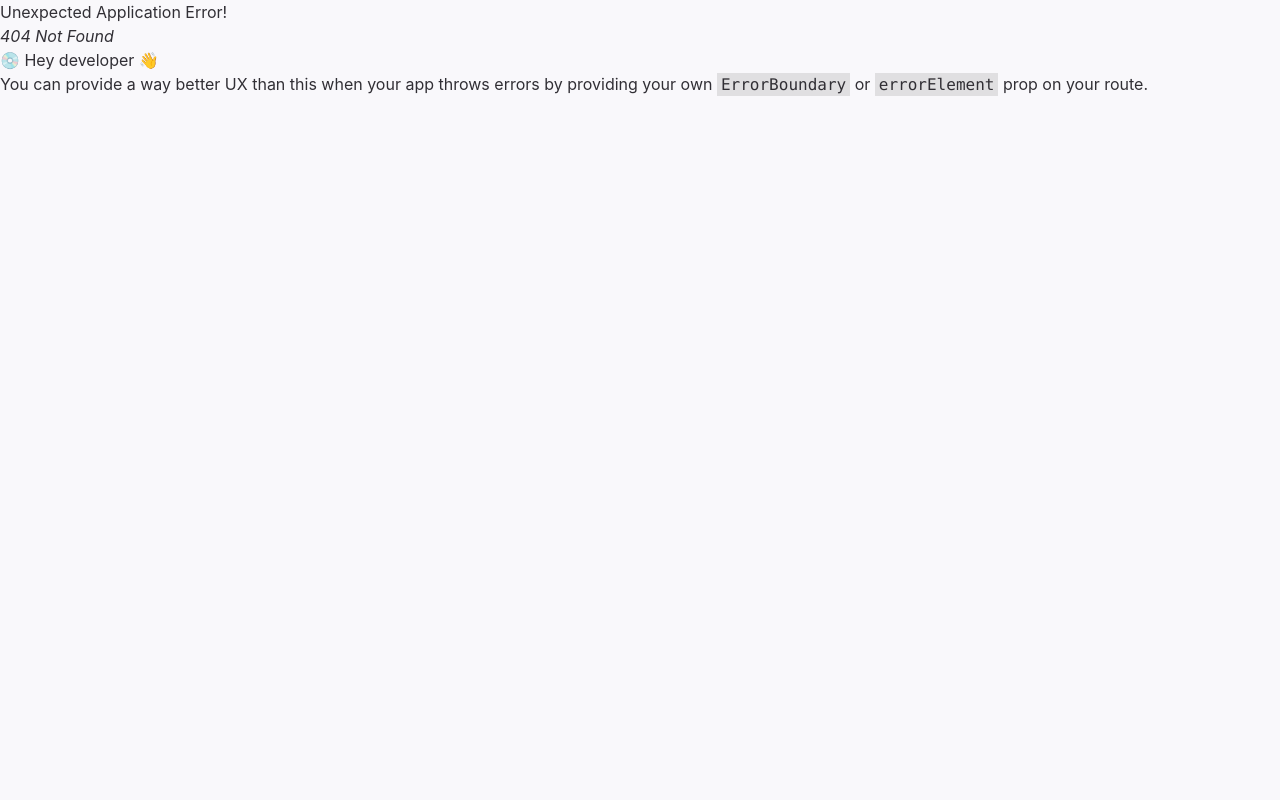
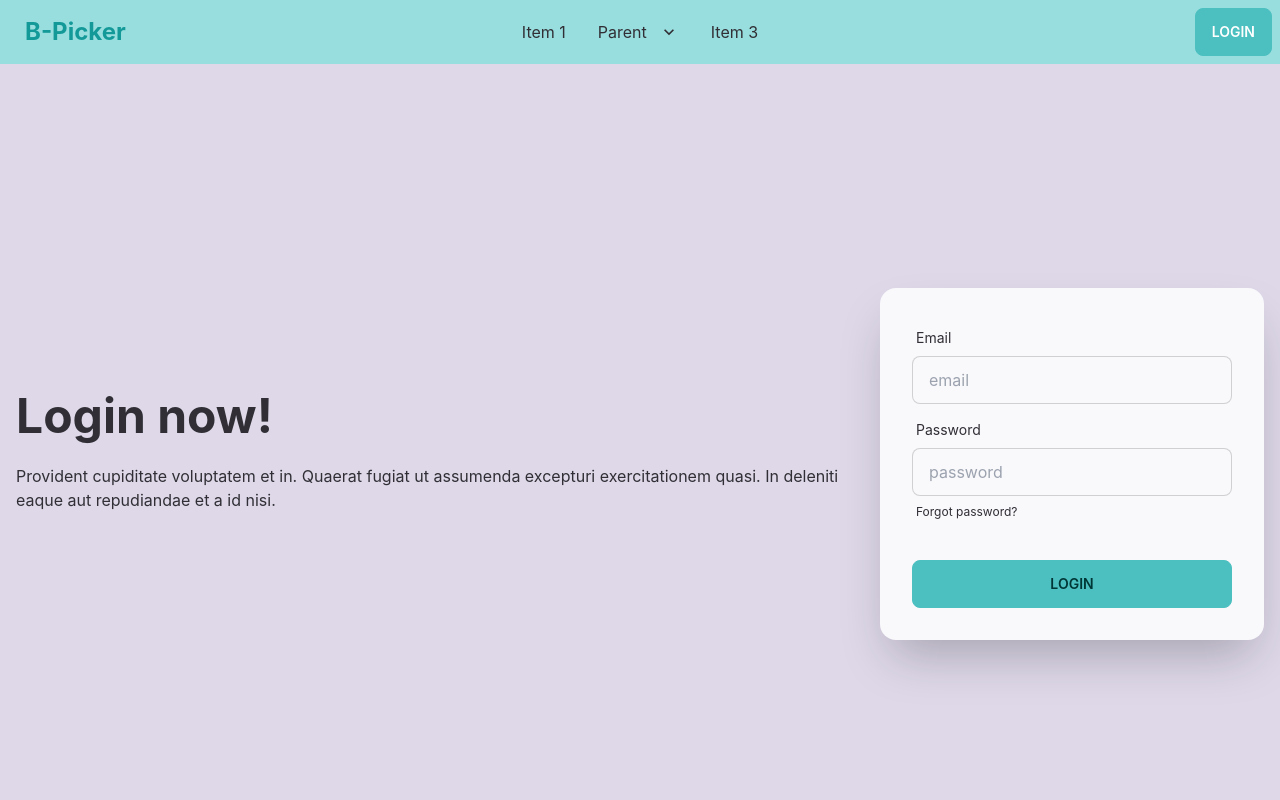
Before and after one commit to Syeda-Aisha-Ahmad/b-picker_client_repo, a React (Create React App) app: page /login in a window 1280 px wide. Before the commit this address had no page. Shown: the top 800 px of the page. Built offline with nearby package versions, Linux system fonts and the light colour scheme.

Commit message:
404 page

```diff
--- /dev/null
+++ b/src/Pages/404/NotFound.js
@@ -0,0 +1,18 @@
+import React from 'react';
+import { Link } from 'react-router-dom';
+import image from '../../assets/404-Page.jpg'
+
+const NotFound = () => {
+    return (
+        <div >
+            <img src={image} alt="" className='mx-auto' />
+            <div className='text-center'>
+                <h1 className='font-bold text-3xl mt-5 mb-3'>Look like you're lost</h1>
+                <p className='text-lg text-neutral mb-5'>the page you are looking for not availabe!</p>
+                <Link to={"/"} className='btn btn-accent rounded'>Go to Home</Link>
+            </div>
+        </div>
+    );
+};
+
+export default NotFound;
--- /dev/null
+++ b/src/Pages/Login/Login.js
@@ -0,0 +1,40 @@
+import React from 'react';
+
+const Login = () => {
+    return (
+        <div>
+            <div className="hero min-h-screen bg-base-200">
+                <div className="hero-content flex-col lg:flex-row">
+                    <div className="text-center lg:text-left">
+                        <h1 className="text-5xl font-bold">Login now!</h1>
+                        <p className="py-6">Provident cupiditate voluptatem et in. Quaerat fugiat ut assumenda excepturi exercitationem quasi. In deleniti eaque aut repudiandae et a id nisi.</p>
+                    </div>
+                    <div className="card flex-shrink-0 w-full max-w-sm shadow-2xl bg-base-100">
+                        <div className="card-body">
+                            <div className="form-control">
+                                <label className="label">
+                                    <span className="label-text">Email</span>
+                                </label>
+                                <input type="text" placeholder="email" className="input input-bordered" />
+                            </div>
+                            <div className="form-control">
+                                <label className="label">
+                                    <span className="label-text">Password</span>
+                                </label>
+                                <input type="text" placeholder="password" className="input input-bordered" />
+                                <label className="label">
+                                    <a href="#" className="label-text-alt link link-hover">Forgot password?</a>
+                                </label>
+                            </div>
+                            <div className="form-control mt-6">
+                                <button className="btn btn-primary">Login</button>
+                            </div>
+                        </div>
+                    </div>
+                </div>
+            </div>
+        </div>
+    );
+};
+
+export default Login;
--- a/src/shared/Navbar/Nav.js
+++ b/src/shared/Navbar/Nav.js
@@ -43,7 +43,7 @@
                 </ul>
             </div>
             <div className="navbar-end">
-                <a className="btn btn-primary text-white">Login</a>
+                <Link to={'/login'} className="btn btn-primary text-white">Login</Link>
             </div>
         </div>
     );
```
Also changed, not shown: src/routes/Routes/Routes.js (+11 -1 lines), src/assets/404-Page.jpg (added).
